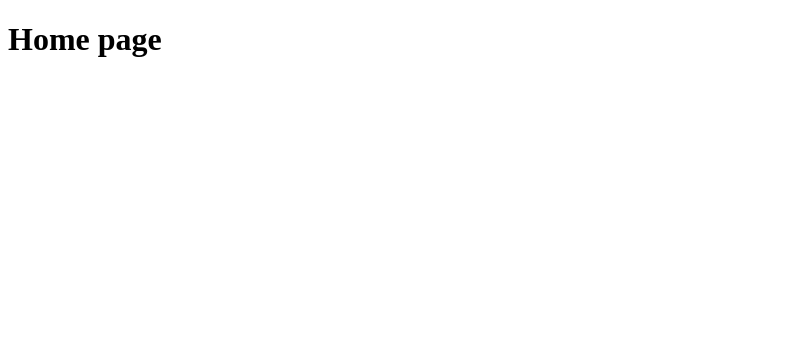
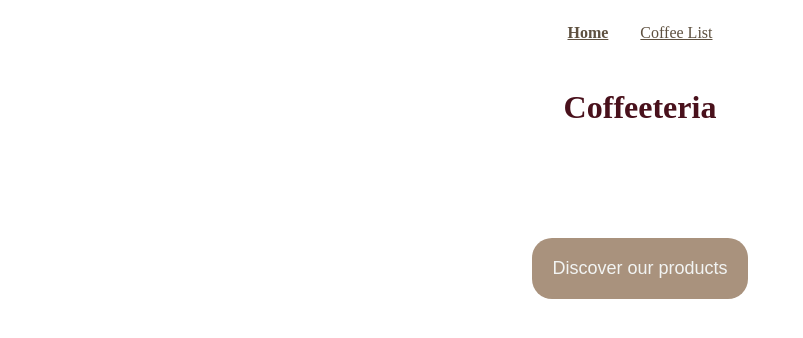
Before and after one commit to pauloeliezerg/trybe-exercises, a React (Vite) app in the folder 02-front-end/03-deeper-dive-into-react/01-react-router/01-coffee-shop/: page / in a window 1280 px wide. Shown: the top 338 px of the page, without its empty margins (0-803 px from the left). Built offline with nearby package versions, Linux system fonts and the light colour scheme.

Commit message:
created NavBar component and added NavLink component and useNavigate hook

```diff
--- a/02-front-end/03-deeper-dive-into-react/01-react-router/01-coffee-shop/src/App.tsx
+++ b/02-front-end/03-deeper-dive-into-react/01-react-router/01-coffee-shop/src/App.tsx
@@ -2,14 +2,18 @@ import Home from './pages/home';
 import CoffeeList from './pages/coffee-list';
 import Coffee from './pages/coffee';
 import { Route, Routes } from 'react-router-dom';
+import NavBar from './components/nav-bar';
 
 function App() {
     return (
-        <Routes>
-            <Route path='/' element={ <Home /> } />
-            <Route path='/coffee-list' element={ <CoffeeList /> } />
-            <Route path='/coffee' element={ <Coffee /> } />
-        </Routes>
+        <>
+            <NavBar />
+            <Routes>
+                <Route path='/' element={ <Home /> } />
+                <Route path='/coffee-list' element={ <CoffeeList /> } />
+                <Route path='/coffee' element={ <Coffee /> } />
+            </Routes>
+        </>
     );
 }
 
--- /dev/null
+++ b/02-front-end/03-deeper-dive-into-react/01-react-router/01-coffee-shop/src/components/nav-bar/index.tsx
@@ -0,0 +1,13 @@
+import { NavLink } from 'react-router-dom';
+import './nav-bar.css';
+
+function NavBar() {
+    return (
+        <nav>
+            <NavLink to='/'>Home</NavLink>
+            <NavLink to='/coffee-list'>Coffee List</NavLink>
+        </nav>
+    );
+}
+
+export default NavBar;
--- /dev/null
+++ b/02-front-end/03-deeper-dive-into-react/01-react-router/01-coffee-shop/src/components/nav-bar/nav-bar.css
@@ -0,0 +1,17 @@
+nav {
+  display: flex;
+  align-items: center;
+  justify-content: center;
+}
+
+nav a {
+  text-align: center;
+  align-self: center;
+  justify-self: center;
+  margin: 1rem;
+  color: #5e503f;
+}
+
+.active {
+  font-weight: 700;
+}
--- /dev/null
+++ b/02-front-end/03-deeper-dive-into-react/01-react-router/01-coffee-shop/src/pages/coffee-list/coffee-list.css
@@ -0,0 +1,46 @@
+.list-page {
+  display: flex;
+  flex-direction: column;
+  align-items: center;
+}
+
+.list-page h1 {
+  padding: 10px;
+  margin-top: 30px;
+  text-align: center;
+}
+
+.coffee-card {
+  background-color: rgba(0, 0, 0, 0.42);
+  background-blend-mode: multiply;
+  display: flex;
+  flex-direction: column;
+  align-items: center;
+  justify-content: center;
+  text-align: center;
+  width: 50vw;
+  height: 8vh;
+  margin-top: 30px;
+  border-radius: 10px;
+  color: white;
+}
+
+.coffee-card:hover {
+  color: rgb(210, 208, 208);
+}
+
+.coffee-card h3 {
+  font-style: italic;
+}
+
+.list-page main {
+  width: 100%;
+  display: flex;
+  flex-direction: column;
+  align-items: center;
+}
+
+.coffee-page {
+  text-align: center;
+  width: 100%;
+}
--- a/02-front-end/03-deeper-dive-into-react/01-react-router/01-coffee-shop/src/pages/coffee-list/index.tsx
+++ b/02-front-end/03-deeper-dive-into-react/01-react-router/01-coffee-shop/src/pages/coffee-list/index.tsx
@@ -1,6 +1,10 @@
+import './coffee-list.css';
+
 function CoffeeList() {
     return (
-        <h1>CoffeeList page</h1>
+        <div className='list-page'>
+            <h1>CoffeeList page</h1>
+        </div>
     );
 }
 
--- /dev/null
+++ b/02-front-end/03-deeper-dive-into-react/01-react-router/01-coffee-shop/src/pages/home/home.css
@@ -0,0 +1,48 @@
+.home-page {
+  display: flex;
+  flex-direction: column;
+  align-items: center;
+}
+
+.home-title {
+  display: flex;
+  flex-direction: column;
+  align-items: center;
+  color: #49111c;
+  padding: 10px;
+}
+
+.home-title h2 {
+  font-style: italic;
+  margin-top: 10px;
+  text-align: center;
+}
+
+.home-page main {
+  display: flex;
+  flex-direction: column;
+  justify-content: center;
+  align-items: center;
+}
+
+.home-page p {
+  font-size: large;
+  text-align: center;
+}
+
+.home-page button {
+  padding: 20px;
+  border-radius: 20px;
+  border: none;
+  background-color: #a9927d;
+  cursor: pointer;
+  font-size: large;
+  text-align: center;
+  min-width: 50px;
+  color: #f2f4f3;
+  margin: 80px 25px;
+}
+
+.home-page button:hover {
+  background-color: #5e503f;
+}
--- a/02-front-end/03-deeper-dive-into-react/01-react-router/01-coffee-shop/src/pages/home/index.tsx
+++ b/02-front-end/03-deeper-dive-into-react/01-react-router/01-coffee-shop/src/pages/home/index.tsx
@@ -1,6 +1,20 @@
+import { useNavigate } from 'react-router-dom';
+import './home.css';
+
 function Home() {
+    const navigate = useNavigate();
+
     return (
-        <h1>Home page</h1>
+        <div className='home-page'>
+            <div className='home-title'>
+                <h1>Coffeeteria</h1>
+            </div>
+            <main>
+                <button onClick={() => navigate('/coffee-list')}>
+                    Discover our products
+                </button>
+            </main>
+        </div>
     );
 }
 
```
